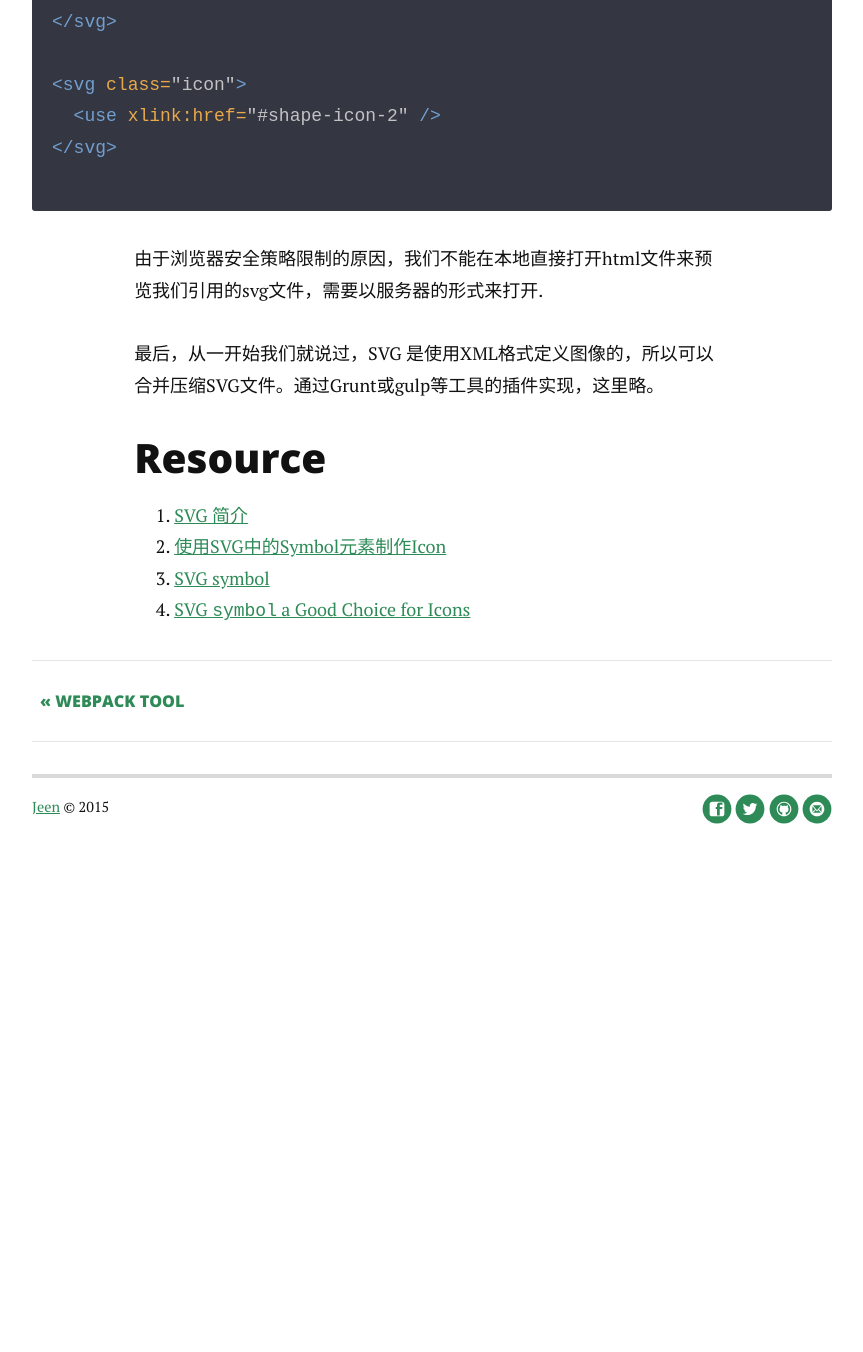
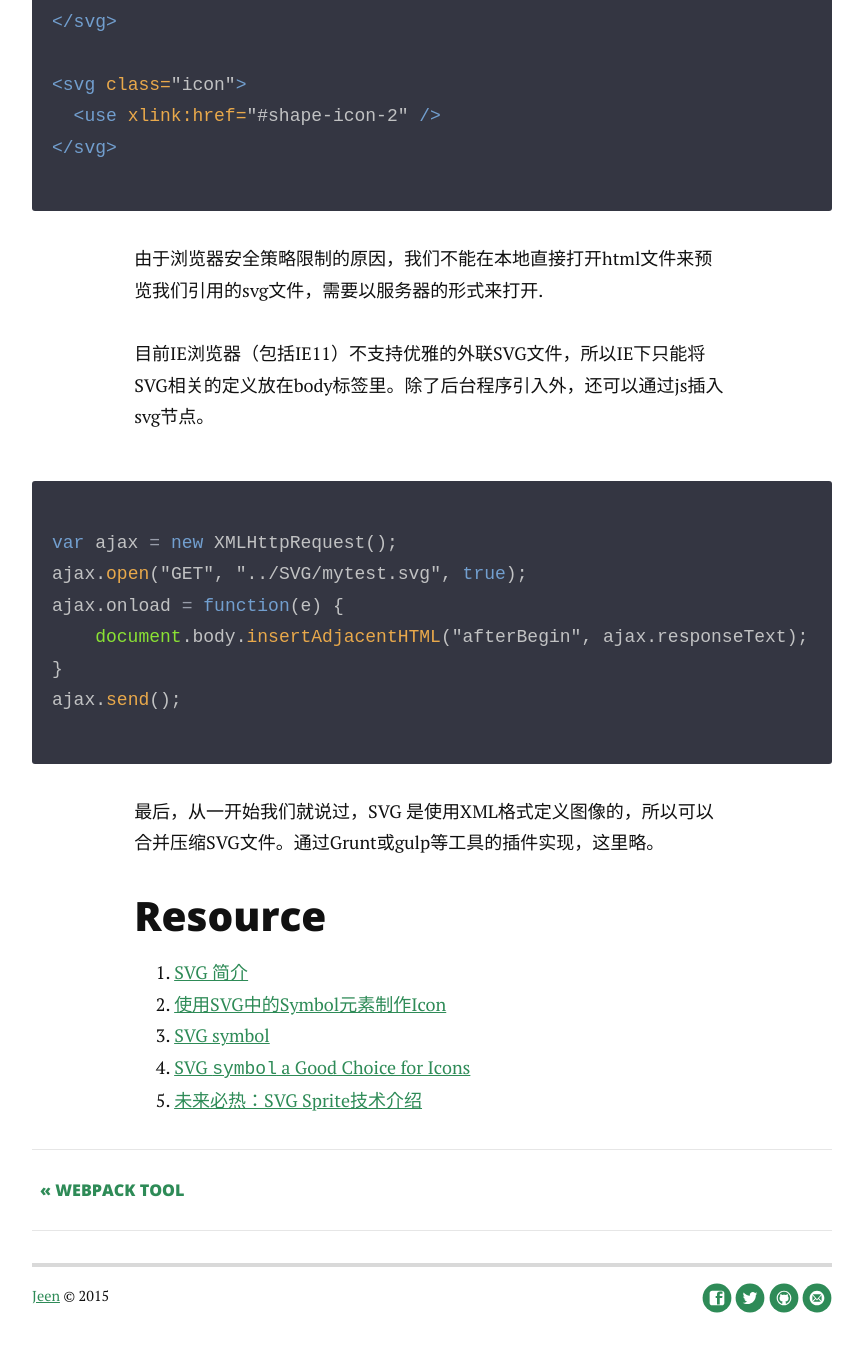
Before and after one commit to imjeen/notes, a Jekyll site: the page built from _posts/2015-05-27-SVG-sprite.markdown, in a window 1280 px wide and 1400 px high, scrolled down 3123 px. Shown: the top 1352 px of the window, without its empty margins (208-1071 px from the left). Built offline with Jekyll 4.4.1, drawn with Linux system fonts in a browser that asks for light colours; nearby versions of some CDN libraries; Markdown is read by kramdown in place of the engine named in the settings; comment, search, counter and statistics services are not loaded; before the commit the page ends 4034 px from its top, so only the background shows below that.

Commit message:
update SVG sprite

```diff
--- a/_posts/2015-05-27-SVG-icon.markdown
+++ b/_posts/2015-05-27-SVG-sprite.markdown
@@ -1,6 +1,6 @@
 ---
 layout: post
-title:  "SVG icon"
+title:  "SVG Sprite"
 date:   2015.05.27
 ---
 
@@ -73,6 +73,17 @@ HTML 对应地引用：
 
 由于浏览器安全策略限制的原因，我们不能在本地直接打开html文件来预览我们引用的svg文件，需要以服务器的形式来打开.
 
+目前IE浏览器（包括IE11）不支持优雅的外联SVG文件，所以IE下只能将SVG相关的定义放在body标签里。除了后台程序引入外，还可以通过js插入svg节点。
+
+{% highlight javascript %}
+var ajax = new XMLHttpRequest();
+ajax.open("GET", "../SVG/mytest.svg", true);
+ajax.onload = function(e) {
+    document.body.insertAdjacentHTML("afterBegin", ajax.responseText);
+}
+ajax.send();
+{% endhighlight %}
+
 最后，从一开始我们就说过，SVG 是使用XML格式定义图像的，所以可以合并压缩SVG文件。通过Grunt或gulp等工具的插件实现，这里略。
 
 ## Resource
@@ -81,3 +92,4 @@ HTML 对应地引用：
 2. [使用SVG中的Symbol元素制作Icon](http://isux.tencent.com/16292.html)
 3. [SVG symbol](https://developer.mozilla.org/en-US/docs/Web/SVG/Element/symbol)
 4. [SVG `symbol` a Good Choice for Icons](https://css-tricks.com/svg-symbol-good-choice-icons/)
+5. [未来必热：SVG Sprite技术介绍](http://www.zhangxinxu.com/wordpress/2014/07/introduce-svg-sprite-technology/)
```
